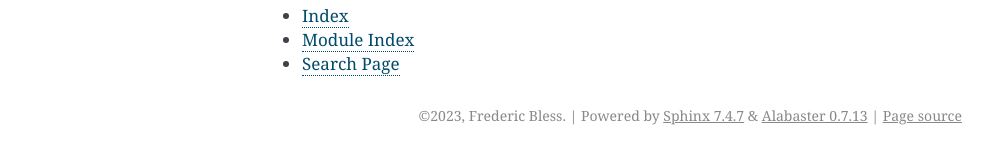
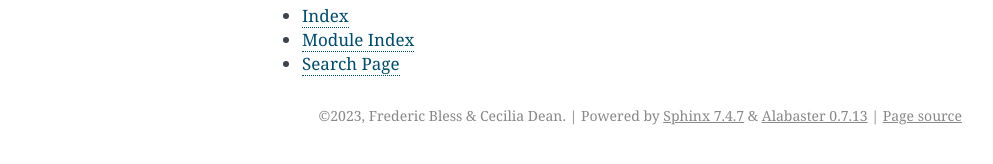
Before and after one commit to Froudd/simpleheatpump, a Sphinx documentation site: the page built from doc/source/index.rst, in a window 1280 px wide. Shown: the part 679-843 px from the top of the page, without its empty margins (148-1141 px from the left). Built offline with Sphinx 7.4.7, drawn with Linux system fonts in a browser that asks for light colours; pages that are not in the unit, such as notebooks, are missing from menus.

Commit message:
Update conf.py

```diff
--- a/doc/source/conf.py
+++ b/doc/source/conf.py
@@ -11,9 +11,9 @@
 # -- Project information -----------------------------------------------------
 # https://www.sphinx-doc.org/en/master/usage/configuration.html#project-information
 
-project = "Brauhaus"
-copyright = "2023, Frederic Bless"
-author = "Frederic Bless"
+project = "HeatPumpSimulation"
+copyright = "2023, Frederic Bless & Cecilia Dean"
+author = "Frederic Bless & Cecilia Dean"
 release = "0.0.1"
 
 # -- General configuration ---------------------------------------------------
```
